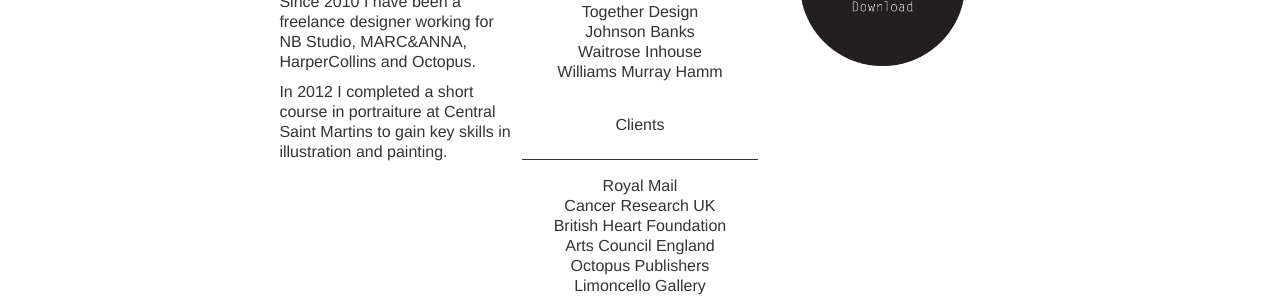
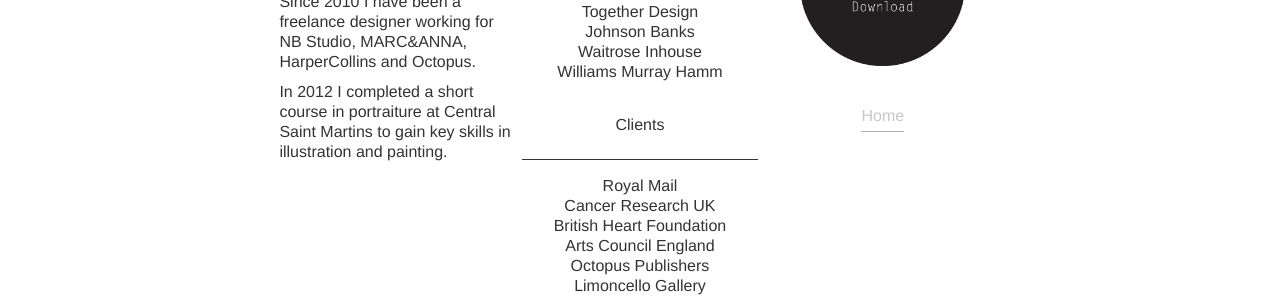
Before and after one commit to jobelldesigns/jobell.net, a Jekyll site: the page about/index.html, which Jekyll copies as it is, in a window 1280 px wide. Shown: the part 322-622 px from the top of the page. Built offline with Jekyll 4.4.1, drawn with Linux system fonts in a browser that asks for light colours; comment, search, counter and statistics services are not loaded.

Commit message:
Add home page link from about page

```diff
--- a/about/index.html
+++ b/about/index.html
@@ -63,6 +63,9 @@
                         <a id="pdf" href="jo-bell.pdf">
                             <img src="../images/pdf_download.png" />
                         </a>
+                        <div>
+                            <a id="home" href="../">Home</a>
+                        </div>
                     </div>
                     <div class="col spacer last"></div>
                 </div>
--- a/css/about.css
+++ b/css/about.css
@@ -80,6 +80,17 @@
     width: 70%;
 }
 
+#home {
+    display: inline-block;
+    color: #c8c8c8;
+    border-bottom: 1px solid #b1b1b1;
+    padding-bottom: 5px;
+}
+a#home:hover {
+    color: #c8c8c8;
+}
+
+
 /* Mobiles */
 @media all and (max-width: 767px) {
 
```
